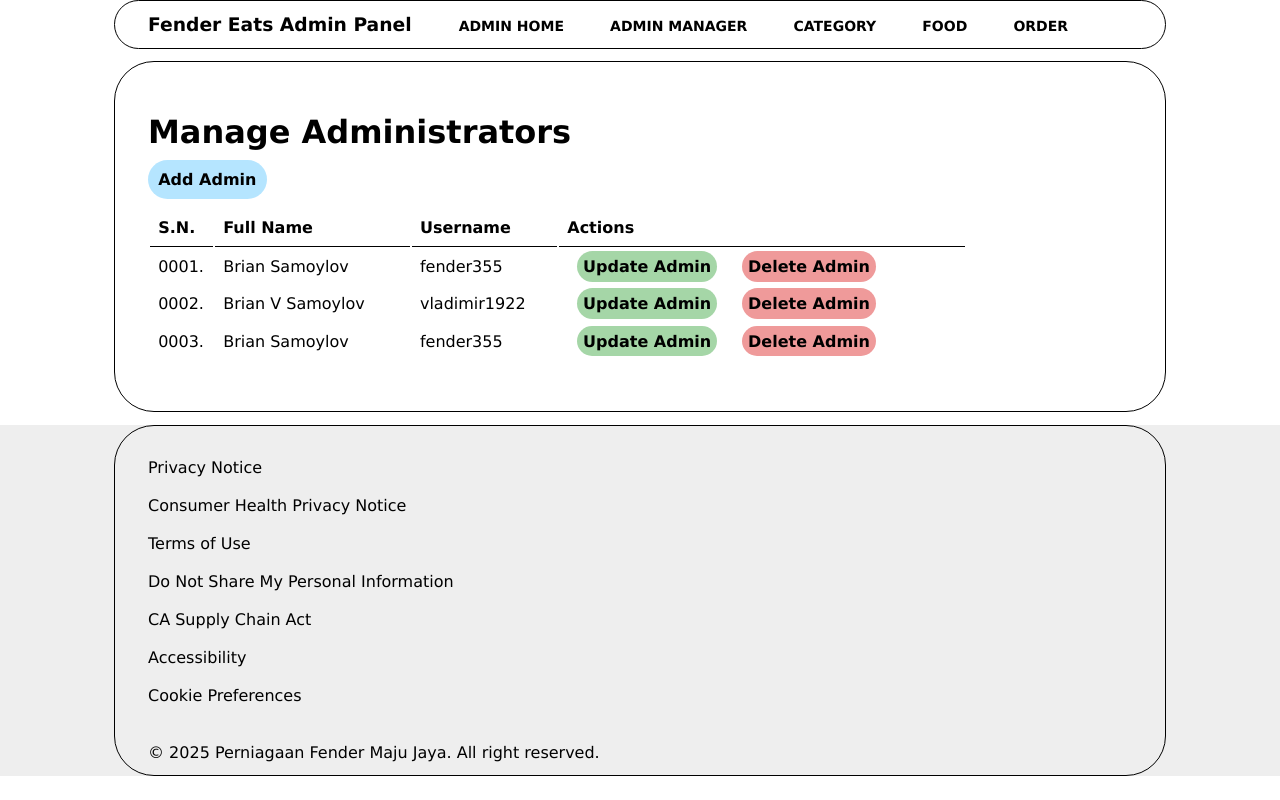
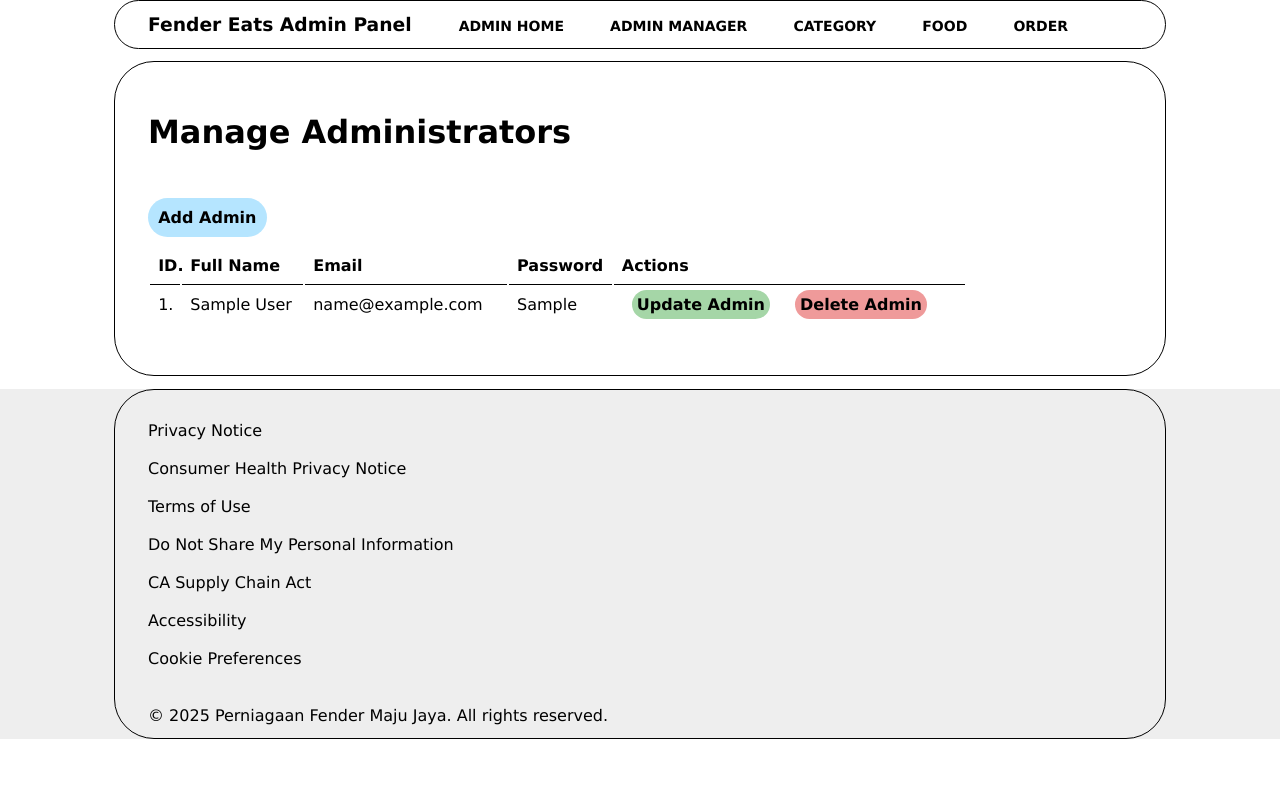
Before and after one commit to fender355/fender_eats, a PHP site: page /fender_eats/admin/admin-manage.php in a window 1280 px wide. Run offline with PHP 8.4, Linux system fonts and the light colour scheme; tables that the repository leaves empty or names only in its code hold one stand-in row (values such as "Sample post").

Commit message:
Update Add Admin, Revamp Manage Admin and to Connect SQL Query. Manage admin table is now working normally.

```diff
--- a/admin/admin-manage.php
+++ b/admin/admin-manage.php
@@ -9,6 +9,19 @@
 
                 <br>
 
+                <?php
+
+                    if(isset($_SESSION['add'])) {
+
+                        echo '<span class = "text-margin">' . $_SESSION['add']; // Display Session Message
+                        unset($_SESSION['add']); // Removing Session Message
+
+                    }
+
+                ?>
+
+                <br><br>
+
                 <!-- Button to Add Admin-->
                 <a href="add-admin.php" class = "btn-primary">Add Admin</a>
 
@@ -18,43 +31,71 @@
                 <table class = "text-margin">
 
                         <tr>
-                            <th>S.N.</th>
+                            <th>ID.</th>
                             <th>Full Name</th>
-                            <th>Username</th>
+                            <th>Email</th>
+                            <th>Password</th>
                             <th>Actions</th>
                         </tr>
 
+                        <?php
 
+                            //Query to Get all Admin
+                            $sql = "SELECT * FROM admin_acc";
+
+                            //Execute the Query
+                            $res = mysqli_query($conn, $sql);
+
+                            //Check whether the Query is Executed or Not
+                            if($res == TRUE) {
+
+                                //Count Rows to Check Data Quantity
+                                $count = mysqli_num_rows($res); //Function to Get All Rows in DB
+
+                                $admin_id = 1;
+
+                                //Check the Num of Rows
+                                if($count > 0) {
+
+                                    // We have data in db
+                                    while($rows = mysqli_fetch_assoc($res)) {
+
+                                        // Get All Data from db, run as long as we have data in db
+
+                                        // Get individual data
+                                        $admin_acc_id = $rows['admin_acc_id'];
+                                        $admin_name = $rows['admin_name'];
+                                        $admin_mail = $rows['admin_mail'];
+                                        $admin_pw = $rows['admin_pw'];
+
+                                        // Display values in table
+                                        ?>
 
                                         <tr>
-                            <td>0001. </td>
-                            <td>Brian Samoylov</td>
-                            <td>fender355</td>
+                                            <td><?php echo $admin_id++; ?>. </td>
+                                            <td><?php echo $admin_name; ?></td>
+                                            <td><?php echo $admin_mail; ?></td>
+                                            <td><?php echo $admin_pw; ?></td>
                                             <td>
                                                 <a href="#" class="btn-secondary">Update Admin</a>
                                                 <a href="#" class="btn-tertiary">Delete Admin</a>
                                             </td>
                                         </tr>
 
-                        <tr>
-                            <td>0002. </td>
-                            <td>Brian V Samoylov</td>
-                            <td>vladimir1922</td>
-                            <td>
-                                <a href="#" class="btn-secondary">Update Admin</a>
-                                <a href="#" class="btn-tertiary">Delete Admin</a>
-                            </td>
-                        </tr>
+                                        <?php
 
-                        <tr>
-                            <td>0003. </td>
-                            <td>Brian Samoylov</td>
-                            <td>fender355</td>
-                            <td>
-                                <a href="#" class="btn-secondary">Update Admin</a>
-                                <a href="#" class="btn-tertiary">Delete Admin</a>
-                            </td>
-                        </tr>
+                                    }
+
+                                }
+                                else {
+
+                                    // We dont have data in db
+
+                                }
+
+                            }
+
+                        ?>
 
                 </table>
 
--- a/admin/partials/footer.php
+++ b/admin/partials/footer.php
@@ -11,7 +11,7 @@
                 <p class = "text-margin"><br> Accessibility </p>
                 <p class = "text-margin"><br> Cookie Preferences </p>
 
-                <p class = "text-margin"><br><br> © 2025 Perniagaan Fender Maju Jaya. All right reserved. </p>
+                <p class = "text-margin"><br><br> © 2025 Perniagaan Fender Maju Jaya. All rights reserved. </p>
             </div>
         </div>
         <!-- Footer Section Ends -->
--- a/admin/partials/menu.php
+++ b/admin/partials/menu.php
@@ -1,3 +1,5 @@
+<?php include('../config/constants.php'); ?>
+
 <html>
     <head>
 
--- /dev/null
+++ b/config/constants.php
@@ -0,0 +1,17 @@
+<?php
+
+    //Start Session
+    session_start();
+
+    //Create Constants to Store Non Repeating Values
+    define('SITEURL', 'http://localhost/fender_eats/');
+    define('LOCALHOST', 'localhost');
+    define('DB_USERNAME', 'root');
+    define('DB_PASSWORD', '');
+    define('DB_NAME', 'fender_eats');
+
+    //Execute SQL Query and Save Data into Database
+    $conn = mysqli_connect(LOCALHOST, DB_USERNAME, DB_PASSWORD) or die(mysqli_error()); // Init Database Connection
+    $db_select = mysqli_select_db($conn, DB_NAME) or die(mysqli_error()); // Select Database
+
+?>
--- a/index.html
+++ b/index.html
@@ -230,7 +230,7 @@
     <!-- footer Section Starts Here -->
     <section class="footer">
         <div class="container text-center">
-            <p>All rights reserved. Designed By <a href="#">Vijay Thapa</a></p>
+            <p>© 2025 Perniagaan Fender Maju Jaya. All rights reserved. </p>
         </div>
     </section>
     <!-- footer Section Ends Here -->
```
Also changed, not shown: admin/add-admin.php (+46 -5 lines). Lines whose indentation alone changed are shown as unchanged.
